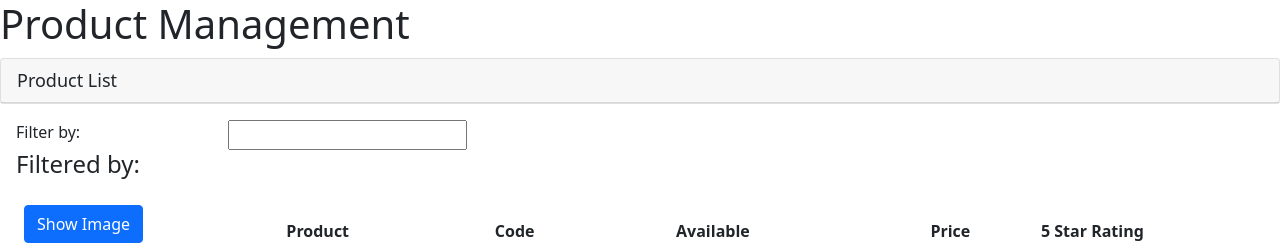
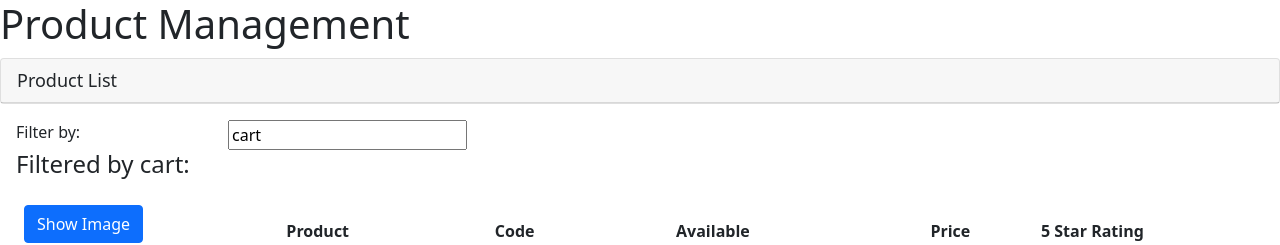
Before and after one commit to ballabanidesara/product_management, an Angular app: page /welcome in a window 1280 px wide. Shown: the top 245 px of the page. Built offline with nearby package versions, Linux system fonts and the light colour scheme.

Commit message:
Handling input with two-way-binding

```diff
--- a/src/app/app.module.ts
+++ b/src/app/app.module.ts
@@ -1,5 +1,6 @@
 import { NgModule } from '@angular/core';
 import { BrowserModule } from '@angular/platform-browser';
+import { FormsModule } from '@angular/forms';
 
 import { AppComponent } from './app.component';
 import { ProductListComponent } from './products/product-list.component';
@@ -10,7 +11,8 @@
     ProductListComponent
   ],
   imports: [
-    BrowserModule
+    BrowserModule,
+    FormsModule
   ],
   bootstrap: [AppComponent]
 })
--- a/src/app/products/product-list.component.html
+++ b/src/app/products/product-list.component.html
@@ -7,12 +7,13 @@
     <div class='row'>
       <div class='col-md-2'>Filter by:</div>
       <div class='col-md-4'>
-        <input type='text'/>
+        <input type='text'
+        [(ngModel)]='listFilter'/>
         </div>
-        </div>
+       </div>
         <div class='row'>
       <div class='col-md-6'>
-        <h4>Filtered by:</h4>
+        <h4>Filtered by {{listFilter}}:</h4>
         </div>
         </div>
 
--- a/src/app/products/product-list.component.ts
+++ b/src/app/products/product-list.component.ts
@@ -11,6 +11,7 @@
     imageWidth: number = 50;
     imageMargin: number =2;
     showImage: boolean = false;
+    listFilter: string = 'cart';
     products: any[] = [
          {
                 "productId": 2,
```
